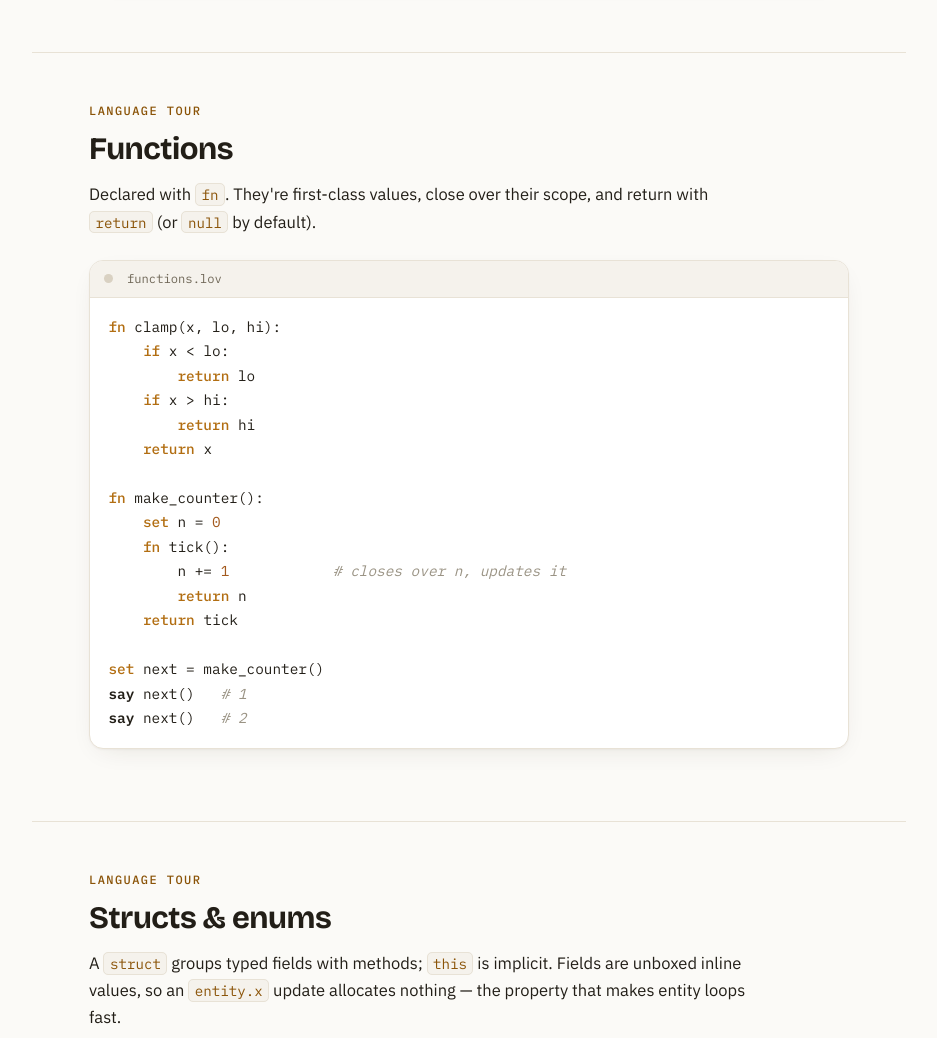
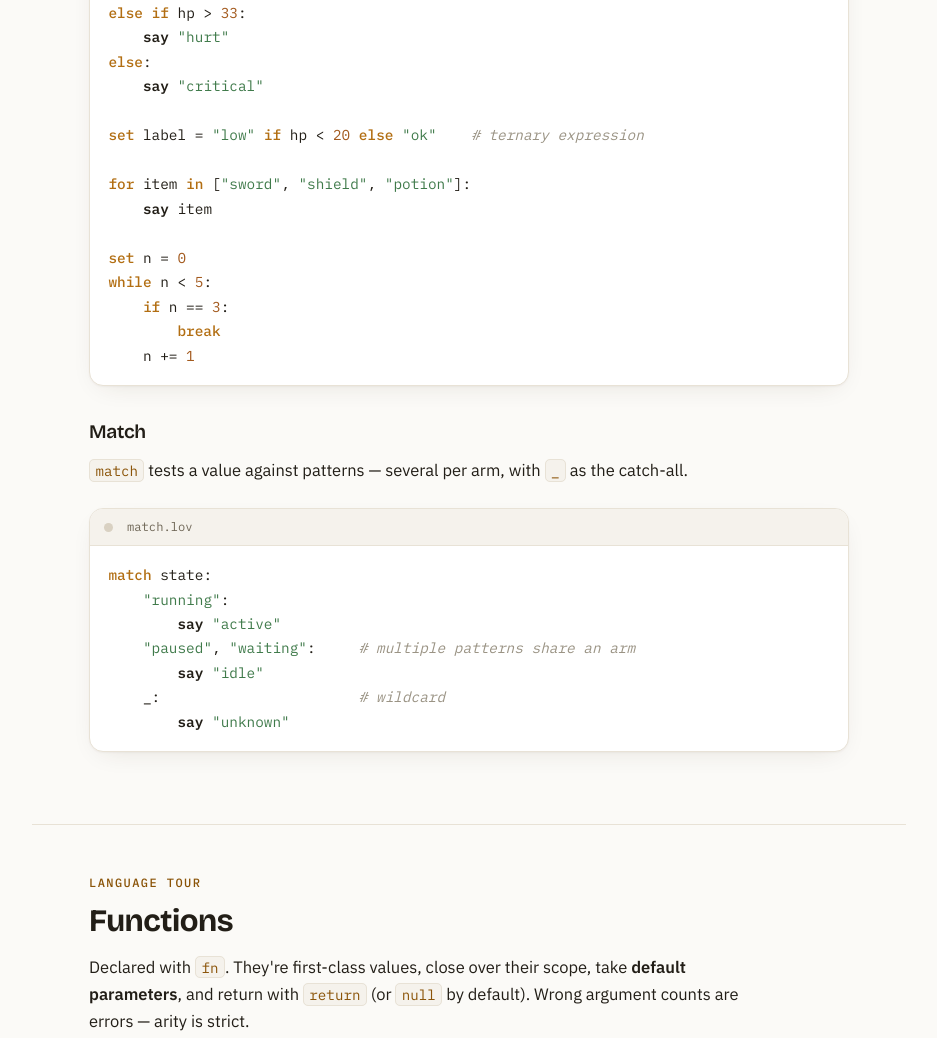
Before and after one commit to uixova/lovax, a plain HTML site: page docs/index.html in a window 1280 px wide. Shown: the part 5294-6332 px from the top of the page, without its empty margins (303-1240 px from the left). Drawn offline with nearby package versions, Linux system fonts and the light colour scheme.

Commit message:
docs: cover match, ternary, null-safety, default params & lambdas
The docs page missed language features the README documents and verified working:
`else if` / `match` / the ternary expression in control flow, default parameters
plus anonymous and arrow (`fn(x) -> …`) functions, and null-safe access (`?.` / `??`
/ `has`). Added them with runnable examples and taught the syntax highlighter the
new keywords (`match`, `filter`, `has`, `text`). Republished the shared artifact to
the same URL.

```diff
--- a/docs/index.html
+++ b/docs/index.html
@@ -326,22 +326,31 @@ say [1, 2] + [3]         # [1, 2, 3]
 say "cat" in "concat"    # true
 say 4 in range(0, 10, 2) # true</pre></div>
       <p>Comparison is deep: <code>[1,[2]] == [1,[2]]</code> is <code>true</code>. Logic (<code>and or not</code>) short-circuits, and truthiness follows Python — <code>null</code>, <code>false</code>, <code>0</code>, <code>""</code>, <code>[]</code>, <code>{}</code> are falsy.</p>
+      <h3>Null safety</h3>
+      <p><code>?.</code> reads a field only when the value isn't <code>null</code> (otherwise the whole chain is <code>null</code>), and <code>??</code> supplies a fallback for a <code>null</code> — together they replace a pile of guards.</p>
+      <div class="code" data-lov><div class="bar"><span class="dot"></span><span class="fn">null-safety.lov</span></div>
+<pre>set weapon = player?.equipped?.name ?? "bare hands"
+
+set x = null
+say x ?? "fallback"          # fallback
+say has(map, "key")         # test a map key without throwing</pre></div>
     </div></section>
 
     <!-- CONTROL -->
     <section id="control"><div class="wrap">
       <div class="kicker">Language tour</div>
       <h2>Control flow</h2>
-      <p><code>if</code>/<code>else</code>, <code>while</code>, and <code>for … in</code> over any iterable — a range, list, string, or map's keys. <code>break</code> and <code>continue</code> work as you'd expect.</p>
+      <p><code>if</code> / <code>else if</code> / <code>else</code>, <code>while</code>, and <code>for … in</code> over any iterable — a range, list, string, or map's keys. <code>break</code> and <code>continue</code> work as you'd expect, and a one-line <strong>ternary</strong> is an expression.</p>
       <div class="code" data-lov><div class="bar"><span class="dot"></span><span class="fn">control.lov</span></div>
 <pre>set hp = 72
 if hp > 66:
     say "healthy"
+else if hp > 33:
+    say "hurt"
 else:
-    if hp > 33:
-        say "hurt"
-    else:
-        say "critical"
+    say "critical"
+
+set label = "low" if hp < 20 else "ok"    # ternary expression
 
 for item in ["sword", "shield", "potion"]:
     say item
@@ -351,20 +360,28 @@ while n < 5:
     if n == 3:
         break
     n += 1</pre></div>
+      <h3>Match</h3>
+      <p><code>match</code> tests a value against patterns — several per arm, with <code>_</code> as the catch-all.</p>
+      <div class="code" data-lov><div class="bar"><span class="dot"></span><span class="fn">match.lov</span></div>
+<pre>match state:
+    "running":
+        say "active"
+    "paused", "waiting":     # multiple patterns share an arm
+        say "idle"
+    _:                       # wildcard
+        say "unknown"</pre></div>
     </div></section>
 
     <!-- FUNCTIONS -->
     <section id="functions"><div class="wrap">
       <div class="kicker">Language tour</div>
       <h2>Functions</h2>
-      <p>Declared with <code>fn</code>. They're first-class values, close over their scope, and return with <code>return</code> (or <code>null</code> by default).</p>
+      <p>Declared with <code>fn</code>. They're first-class values, close over their scope, take <strong>default parameters</strong>, and return with <code>return</code> (or <code>null</code> by default). Wrong argument counts are errors — arity is strict.</p>
       <div class="code" data-lov><div class="bar"><span class="dot"></span><span class="fn">functions.lov</span></div>
-<pre>fn clamp(x, lo, hi):
-    if x < lo:
-        return lo
-    if x > hi:
-        return hi
-    return x
+<pre>fn heal(target, amount = 10):        # default parameter
+    return "{target} +{amount} hp"
+say heal("hero")                     # hero +10 hp
+say heal("hero", 25)                 # hero +25 hp
 
 fn make_counter():
     set n = 0
@@ -376,6 +393,15 @@ fn make_counter():
 set next = make_counter()
 say next()   # 1
 say next()   # 2</pre></div>
+      <h3>Anonymous &amp; arrow</h3>
+      <p>Functions are values, so they pass into higher-order builtins like <code>filter</code> and <code>sort</code>. A single-expression body can use the arrow form.</p>
+      <div class="code" data-lov><div class="bar"><span class="dot"></span><span class="fn">lambdas.lov</span></div>
+<pre>set is_even = fn(n):
+    return n % 2 == 0
+say filter([1, 2, 3, 4], is_even)    # [2, 4]
+
+set double = fn(x) -> x * 2          # arrow: single expression
+say double(21)                       # 42</pre></div>
     </div></section>
 
     <!-- STRUCTS -->
@@ -543,11 +569,11 @@ vm.run("say \"frame at {engine_time()}\"");</pre></div>
   Object.keys(map).forEach(function(id){var el=document.getElementById(id);if(el)obs.observe(el);});
 
   // ---- lightweight Lovax syntax highlighter ----
-  var KW=['set','fn','if','else','while','for','in','return','struct','enum','try','catch',
+  var KW=['set','fn','if','else','while','for','in','return','struct','enum','match','try','catch',
           'finally','throw','yield','spawn','resume','use','and','or','not','break','continue','this'];
   var LIT=['true','false','null'];
-  var BUILT=['say','len','push','range','sort','max','min','sum','floor','ceil','abs','sqrt',
-             'check','signal','connect','emit','pick_weighted','co_status','co_done'];
+  var BUILT=['say','len','push','range','sort','max','min','sum','floor','ceil','abs','sqrt','filter',
+             'has','text','check','signal','connect','emit','pick_weighted','co_status','co_done'];
   var kwRe=new RegExp('\\b('+KW.concat(LIT).join('|')+')\\b','g');
   var builtRe=new RegExp('\\b('+BUILT.join('|')+')\\b','g');
   function esc(s){return s.replace(/&/g,'&amp;').replace(/</g,'&lt;').replace(/>/g,'&gt;');}
```
